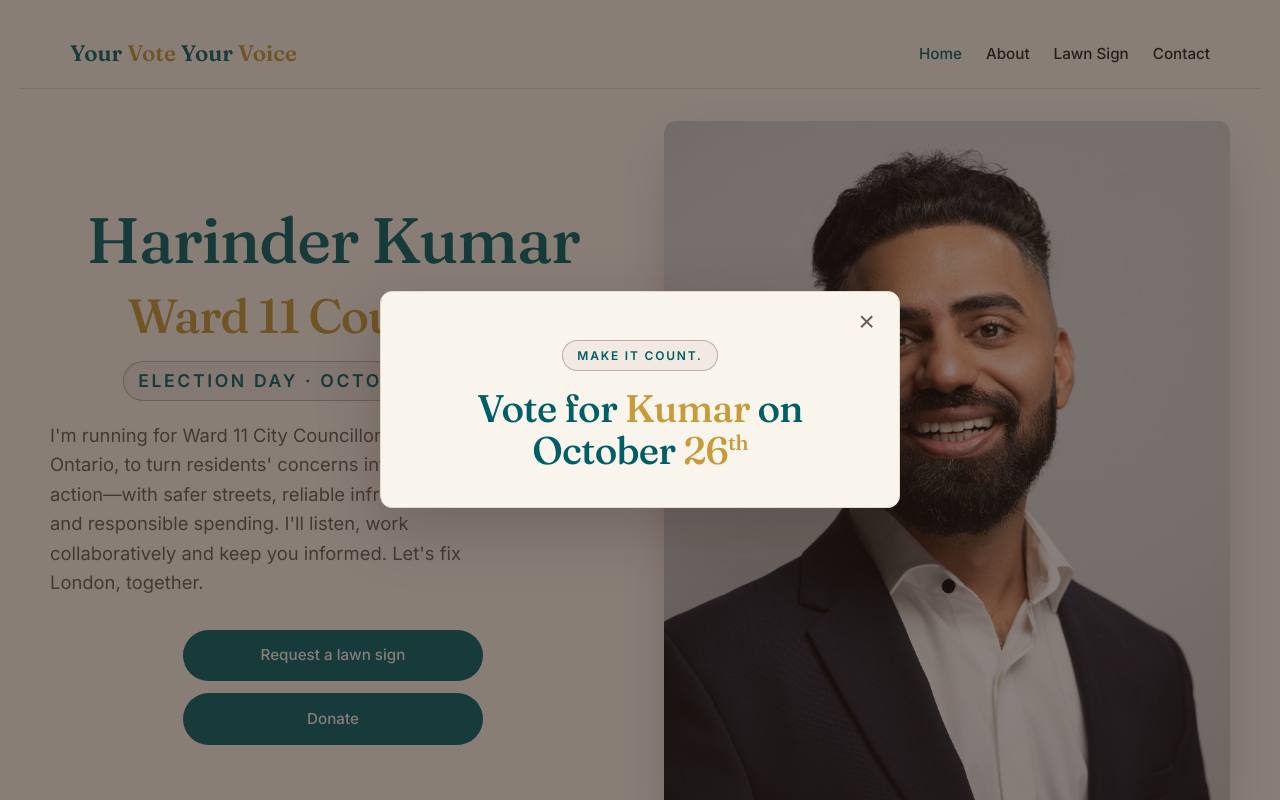
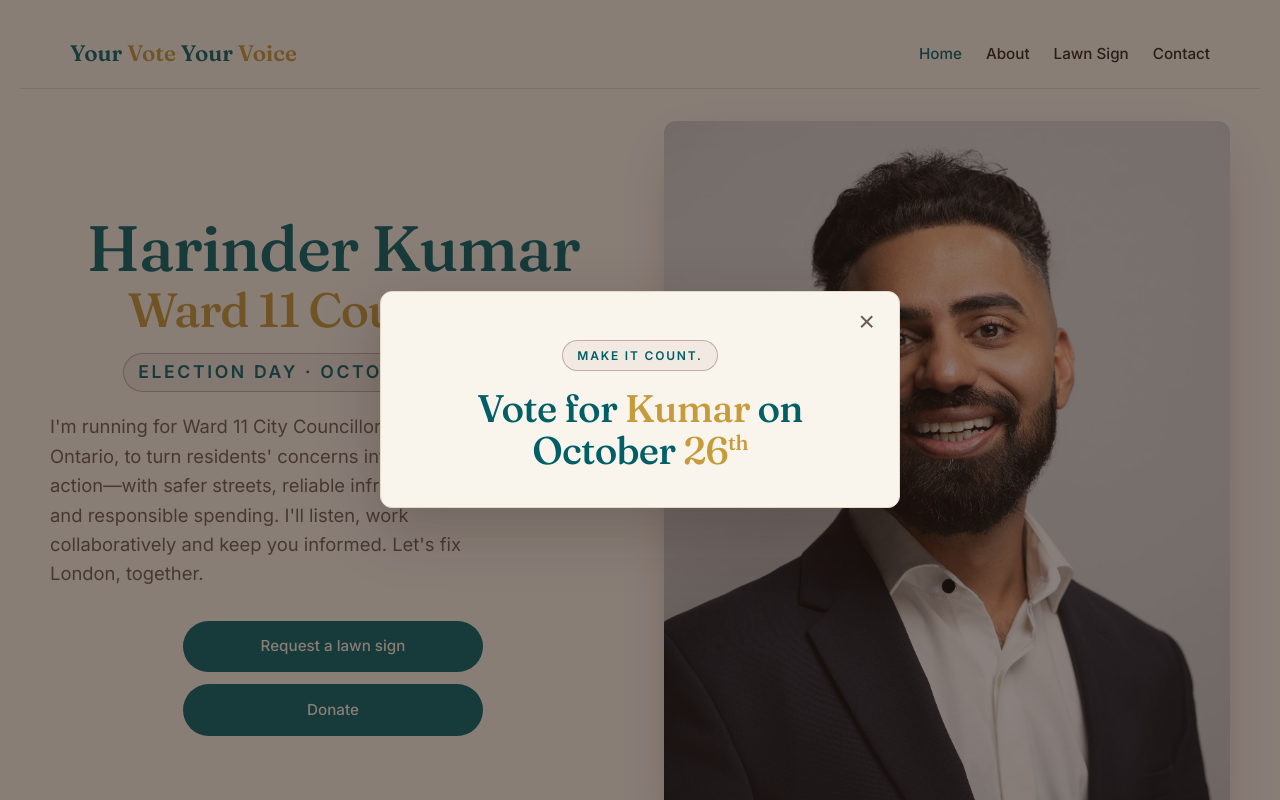
Before and after one commit to sagarvyas7777/councillortest, a website: page index.html in a window 1280 px wide. Shown: the top 800 px of the page. Drawn offline with Linux system fonts and the light colour scheme.

Commit message:
Update hero section styles to ensure proper display of heading elements

```diff
--- a/css/styles.css
+++ b/css/styles.css
@@ -159,7 +159,7 @@ h3 { font-size: 1.3rem; }
   text-transform: uppercase; letter-spacing: 0.15em;
   margin-bottom: 1.25rem;
 }
-.hero h1 span { color: var(--gold); font-size: 0.75em; }
+.hero h1 span { display: block; color: var(--gold); font-size: 0.75em; }
 .hero h1 { display: block; text-align: center; }
 .hero-vote-for {
   font-family: 'Fraunces', Georgia, serif;
```
